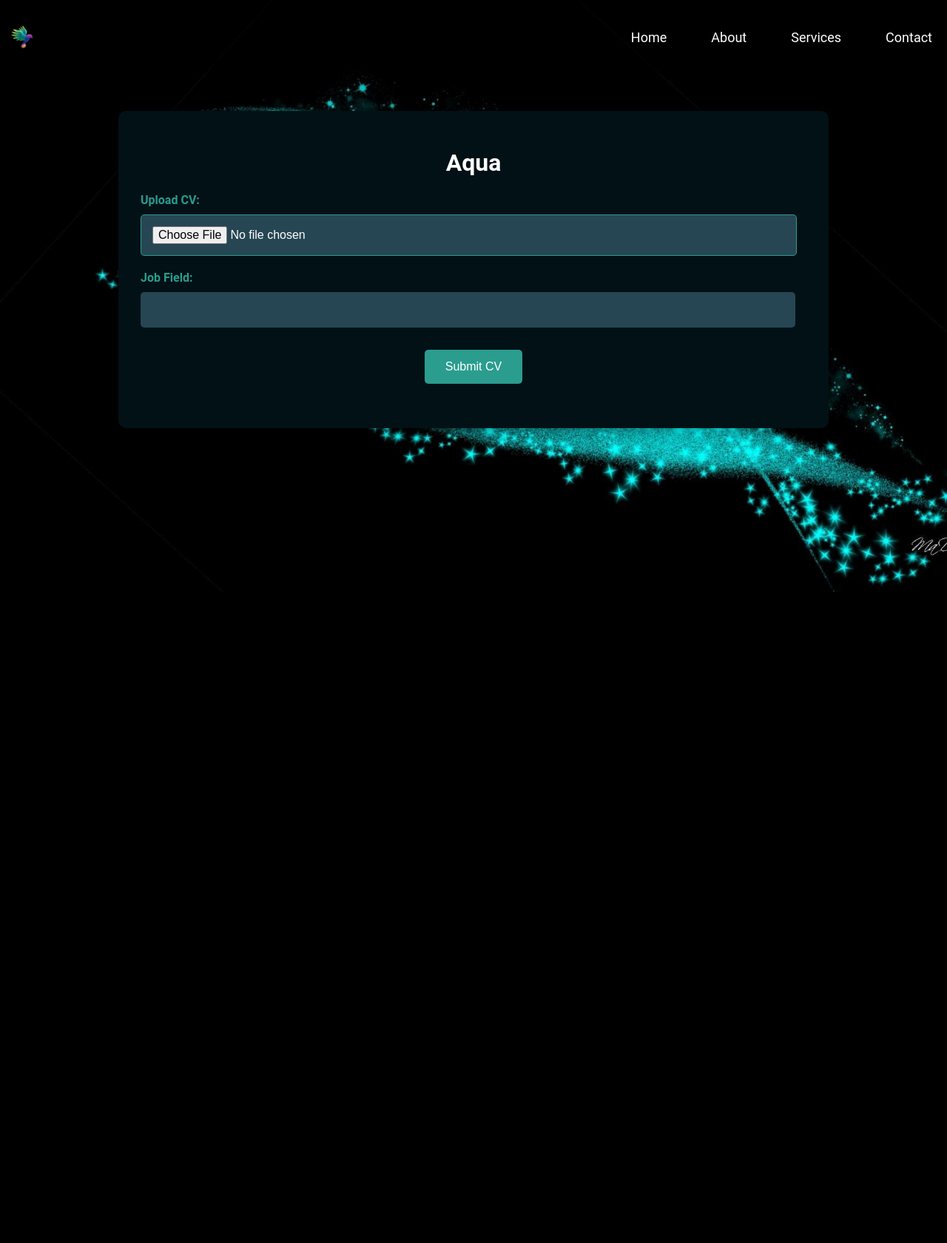
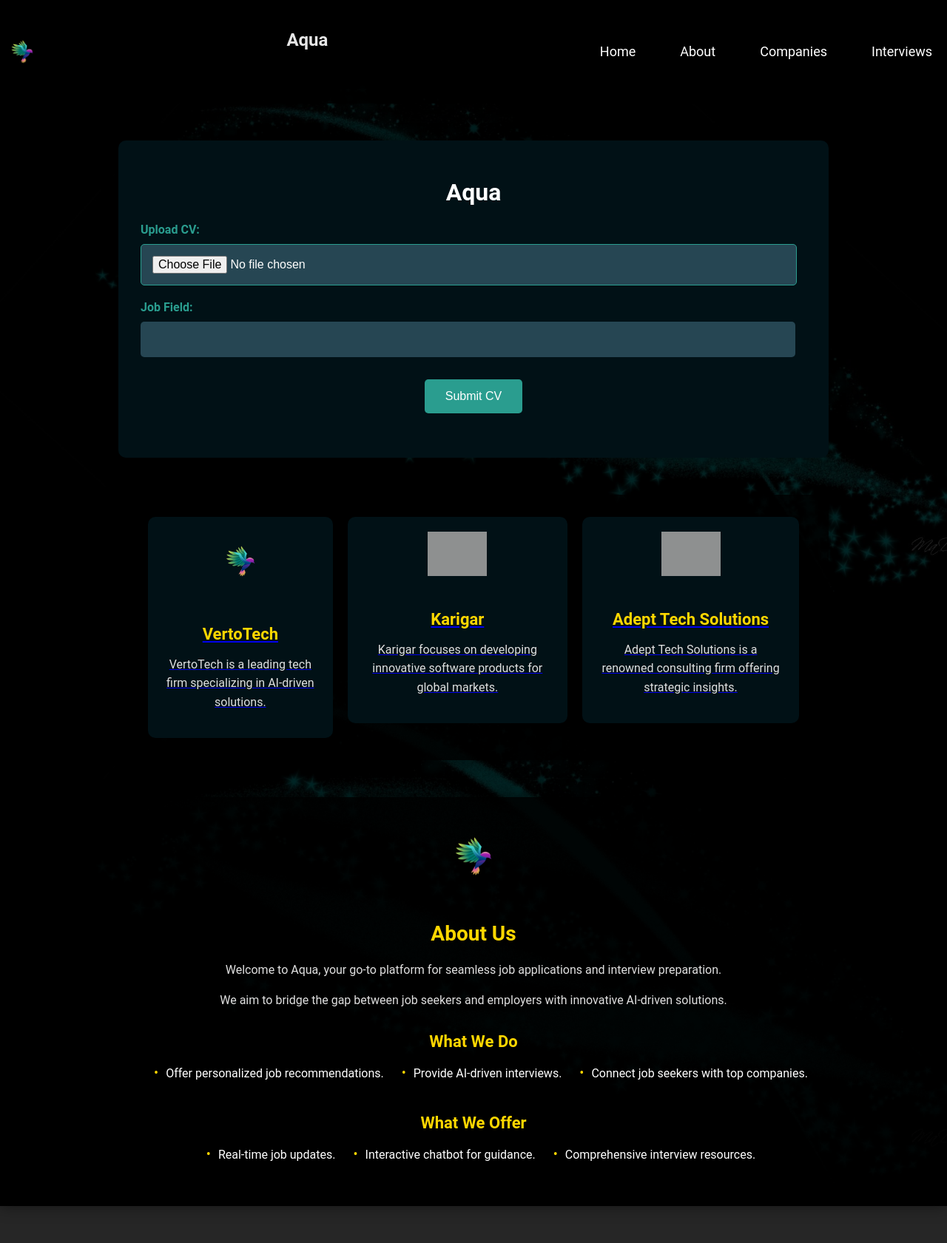
Before and after one commit to usmanmalik07/Aqua-Chatbot, a FastAPI app: page / in a window 1280 px wide. Shown: the whole page at 74% size. Before the commit the page ends 800 px from the top, so only its background shows below. Run offline with FastAPI, Linux system fonts and the light colour scheme; grey boxes are pictures that could not be loaded.

Commit message:
added companies informations and about us section

```diff
--- a/app/main.py
+++ b/app/main.py
@@ -91,8 +91,8 @@ async def generate_coding_question():
             ],
             max_tokens=100
         )
+
         coding_question_2 = response2.choices[0].message['content'].strip()
-
         # Return both questions, the frontend can manage displaying one by one
         return {"questions": [coding_question_1, coding_question_2]}
     except Exception as e:
--- a/static/css/styles.css
+++ b/static/css/styles.css
@@ -6,15 +6,19 @@ body {
     font-family: 'Roboto', sans-serif; /* Updated font for a modern look */
     margin: 0;
     padding: 0;
-    transition: background 0.5s ease; /* Smooth background transition */
+    transition: background 0.5s ease;
+    /* Smooth background transition */
 }
-
+html {
+    scroll-behavior: smooth;
+    background: rgba(0, 0, 0, 0.85);
+}
 /* Header and Navbar */
 header {
     padding: 20px 0;
     position: relative;
     height: 150%;
-    background: rgba(0, 0, 0, 0.5); /* Semi-transparent background */
+    background: rgba(0, 0, 0, 0.85); /* Semi-transparent background */
 }
 
 .navbar {
@@ -28,26 +32,10 @@ header {
     color: #fff;
     /* Gradient background for the navbar */
     box-shadow: 0 4px 10px rgba(0, 0, 0, 0.2); /* Soft shadow for navbar */
+    background: rgba(0, 0, 0, 0.85);
 }
-/* Loading Spinner */
-.spinner {
-    border: 8px solid rgba(255, 255, 255, 0.3);
-    border-top: 8px solid #fff;
-    border-radius: 50%;
-    width: 50px;
-    height: 50px;
-    animation: spin 1s linear infinite;
-    position: absolute;
-    top: 50%;
-    left: 50%;
-    transform: translate(-50%, -50%);
-    z-index: 1000;
-}
-
-/* Spinner Animation */
-@keyframes spin {
-    0% { transform: rotate(0deg); }
-    100% { transform: rotate(360deg); }
+.background {
+    background: rgba(0, 0, 0, 0.85);
 }
 
 .logo {
@@ -94,7 +82,7 @@ header {
     max-width: 900px;
     margin: 50px auto;
     padding: 30px;
-    background: rgba(30, 30, 30, 0.85); /* Slightly darker background */
+    background: rgba(0, 0, 0, 0.85); /* Slightly darker background */
     border-radius: 10px; /* Slightly rounded corners */
     box-shadow: 0 0 20px rgba(0, 0, 0, 0.5); /* More pronounced shadow */
     text-align: center;
@@ -176,6 +164,115 @@ textarea {
 #questions {
     margin-top: 20px;
 }
+/* About Us Section */
+.about-us {
+    margin: 50px auto;
+    padding: 30px;
+    background: rgba(0, 0, 0, 0.85); /* Slightly darker background */
+    border-radius: 1px; /* Rounded corners */
+    box-shadow: 0 0 20px rgba(0, 0, 0, 0.5); /* Pronounced shadow */
+    text-align: center;
+    color: #fff;
+}
+
+.about-logo {
+    width: 100px;
+    height: auto;
+    margin-bottom: 10px;
+    opacity: 0.9;
+}
+
+.about-us h2 {
+    margin-bottom: 20px;
+    font-size: 28px;
+    color: #FFD700; /* Gold color for headings */
+}
+
+.about-us h3 {
+    margin-top: 30px;
+    margin-bottom: 10px;
+    font-size: 22px;
+    color: #FFD700; /* Gold color for subheadings */
+}
+
+.about-us p {
+    font-size: 16px;
+    line-height: 1.6;
+    color: #e0e0e0;
+    text-align: center; /* Centered text */
+}
+
+.about-us ul {
+    list-style: none;
+    padding: 0;
+    text-align: center; /* Center bullet points */
+}
+
+.about-us ul li {
+    font-size: 16px;
+    margin-bottom: 10px;
+    position: relative;
+    color: #fff;
+    display: inline-block;
+    width: auto;
+    padding-left: 20px;
+}
+
+.about-us ul li::before {
+    content: '•';
+    color: #FFD700; /* Gold bullet points */
+    font-size: 18px;
+    line-height: 1.6;
+    margin-right: 10px;
+}
+/* Companies Section */
+.companies-container {
+    display: flex;
+    justify-content: space-between;
+    margin: 50px auto;
+    padding: 30px;
+    max-width: 900px;
+    background: rgba(0, 0, 0, 0.85);
+     /* Consistent background with other sections */
+    border-radius: 10px; /* Rounded corners */
+    box-shadow: 0 0 20px rgba(0, 0, 0, 0.5); /* Pronounced shadow */
+    text-align: center;
+    color: #fff;
+}
+
+.company-card {
+    flex: 1;
+    margin: 0 10px;
+    padding: 20px;
+    background-color: #011116; /* Match container background */
+    border-radius: 10px;
+    transition: transform 0.3s ease; /* Smooth transition for card */
+}
+
+.company-card:hover {
+    transform: scale(1.05); /* Slight zoom on hover */
+}
+
+.company-logo {
+    width: 80px;
+    height: auto;
+    margin-bottom: 20px;
+    opacity: 0.9;
+}
+
+.company-card h3 {
+    margin-bottom: 15px;
+    font-size: 22px;
+    color: #FFD700; /* Gold color for company name */
+}
+
+.company-card p {
+    font-size: 16px;
+    line-height: 1.6;
+    color: #e0e0e0;
+}
+
+
 
 /* Footer */
 footer {
--- a/templates/index.html
+++ b/templates/index.html
@@ -7,14 +7,16 @@
     <link rel="stylesheet" href="/static/css/styles.css" />
   </head>
   <body>
-    <header>
+    <div class="background">
+      <header id="main">
         <nav class="navbar">
           <img class="logo" src="/static/audio/logo1.png" alt="Aqua Logo" />
+          <h1 class="logo">Aqua</h1>
           <ul class="nav-links">
             <li><a href="#main">Home</a></li>
-          <li><a href="#">About</a></li>
-          <li><a href="#">Services</a></li>
-          <li><a href="#">Contact</a></li>
+            <li><a href="#about-us">About</a></li>
+            <li><a href="#companies">Companies</a></li>
+            <li><a href="#">Interviews</a></li>
           </ul>
         </nav>
       </header>
@@ -22,7 +24,7 @@
       <div class="container">
         <h1>Aqua</h1>
         <form id="cv-form" onsubmit="event.preventDefault(); uploadCv();">
-        <div class="form-group" id="main">
+          <div class="form-group">
             <label for="cv">Upload CV:</label>
             <input type="file" id="cv" name="cv" required />
           </div>
@@ -32,11 +34,99 @@
           </div>
           <button type="submit" class="btn-submit">Submit CV</button>
         </form>
+
         <div id="questions" class="form-group"></div>
         <div id="coding-question" class="form-group"></div>
         <div id="result-container"></div>
       </div>
 
+      <!-- Companies Section -->
+      <div id="companies" class="companies-container">
+        <a
+          href="https://www.linkedin.com/company/vertotechnologies/"
+          class="company-link"
+          target="_blank"
+        >
+          <div class="company-card">
+            <img
+              src="/static/audio/logo1.png"
+              alt="Company 1 Logo"
+              class="company-logo"
+            />
+            <h3>VertoTech</h3>
+            <p>
+              VertoTech is a leading tech firm specializing in AI-driven
+              solutions.
+            </p>
+          </div>
+        </a>
+        <a
+          href="https://www.linkedin.com/company/adept-tech-solutions"
+          class="company-link"
+          target="_blank"
+        >
+          <div class="company-card">
+            <img
+              src="/static/audio/karigartech_logo.jpeg"
+              alt="Karigar"
+              class="company-logo"
+            />
+            <h3>Karigar</h3>
+            <p>
+              Karigar focuses on developing innovative software products for
+              global markets.
+            </p>
+          </div>
+        </a>
+        <a
+          href="https://www.linkedin.com/company/adept-tech-solutions"
+          class="company-link"
+          target="_blank"
+        >
+          <div class="company-card">
+            <img
+              src="/static/audio/ats.png"
+              alt="Company 3 Logo"
+              class="company-logo"
+            />
+            <h3>Adept Tech Solutions</h3>
+            <p>
+              Adept Tech Solutions is a renowned consulting firm offering
+              strategic insights.
+            </p>
+          </div>
+        </a>
+      </div>
+
+      <!-- About Us Section -->
+      <div id="about-us" class="about-us">
+        <img src="/static/audio/logo1.png" alt="Aqua Logo" class="about-logo" />
+        <h2>About Us</h2>
+        <p>
+          Welcome to Aqua, your go-to platform for seamless job applications and
+          interview preparation.
+        </p>
+        <p>
+          We aim to bridge the gap between job seekers and employers with
+          innovative AI-driven solutions.
+        </p>
+
+        <h3>What We Do</h3>
+        <ul>
+          <li>Offer personalized job recommendations.</li>
+          <li>Provide AI-driven interviews.</li>
+          <li>Connect job seekers with top companies.</li>
+        </ul>
+
+        <h3>What We Offer</h3>
+        <ul>
+          <li>Real-time job updates.</li>
+          <li>Interactive chatbot for guidance.</li>
+          <li>Comprehensive interview resources.</li>
+        </ul>
+      </div>
+    </div>
+
     <script src="/static/js/script.js"></script>
   </body>
 </html>
```
Lines whose indentation alone changed are shown as unchanged.
